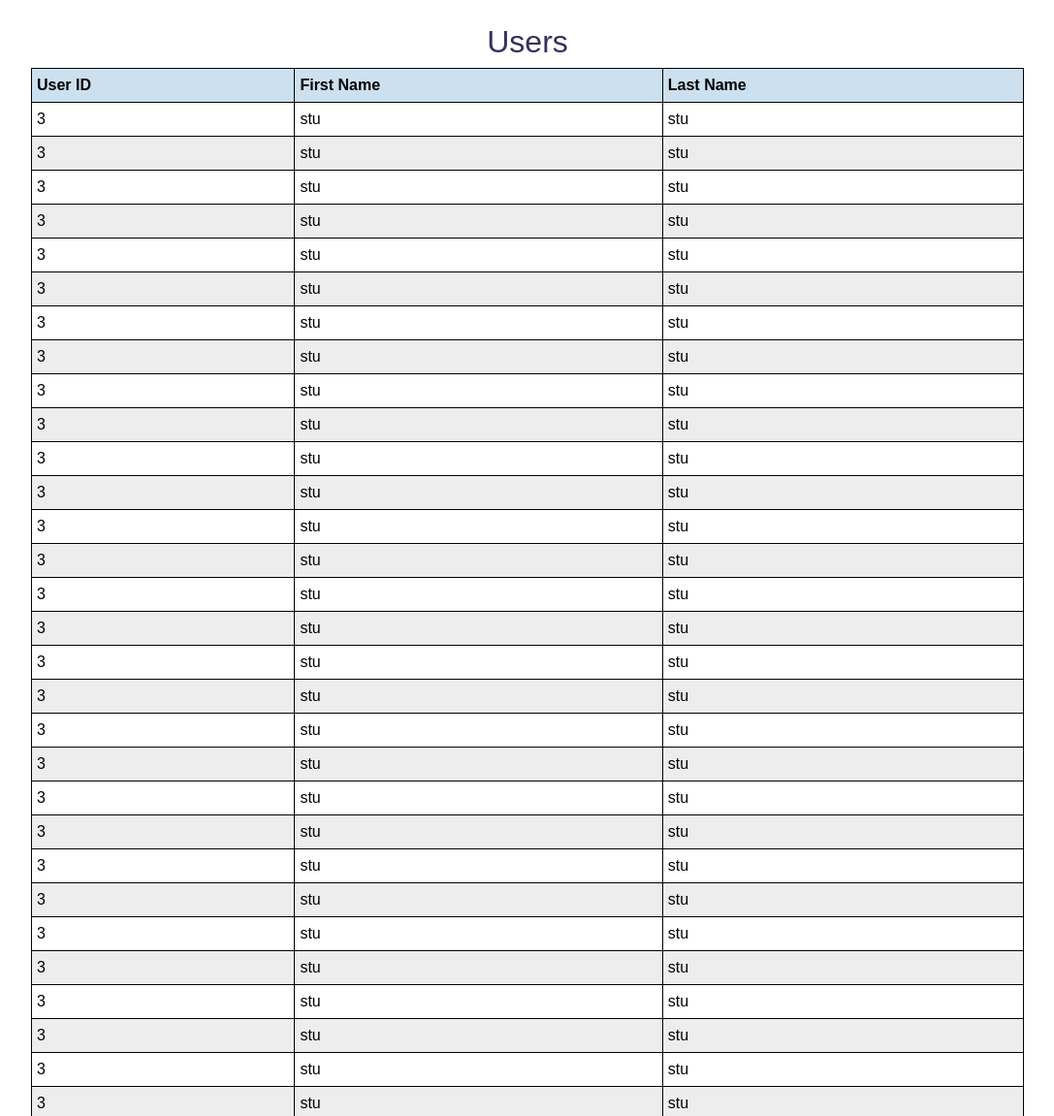
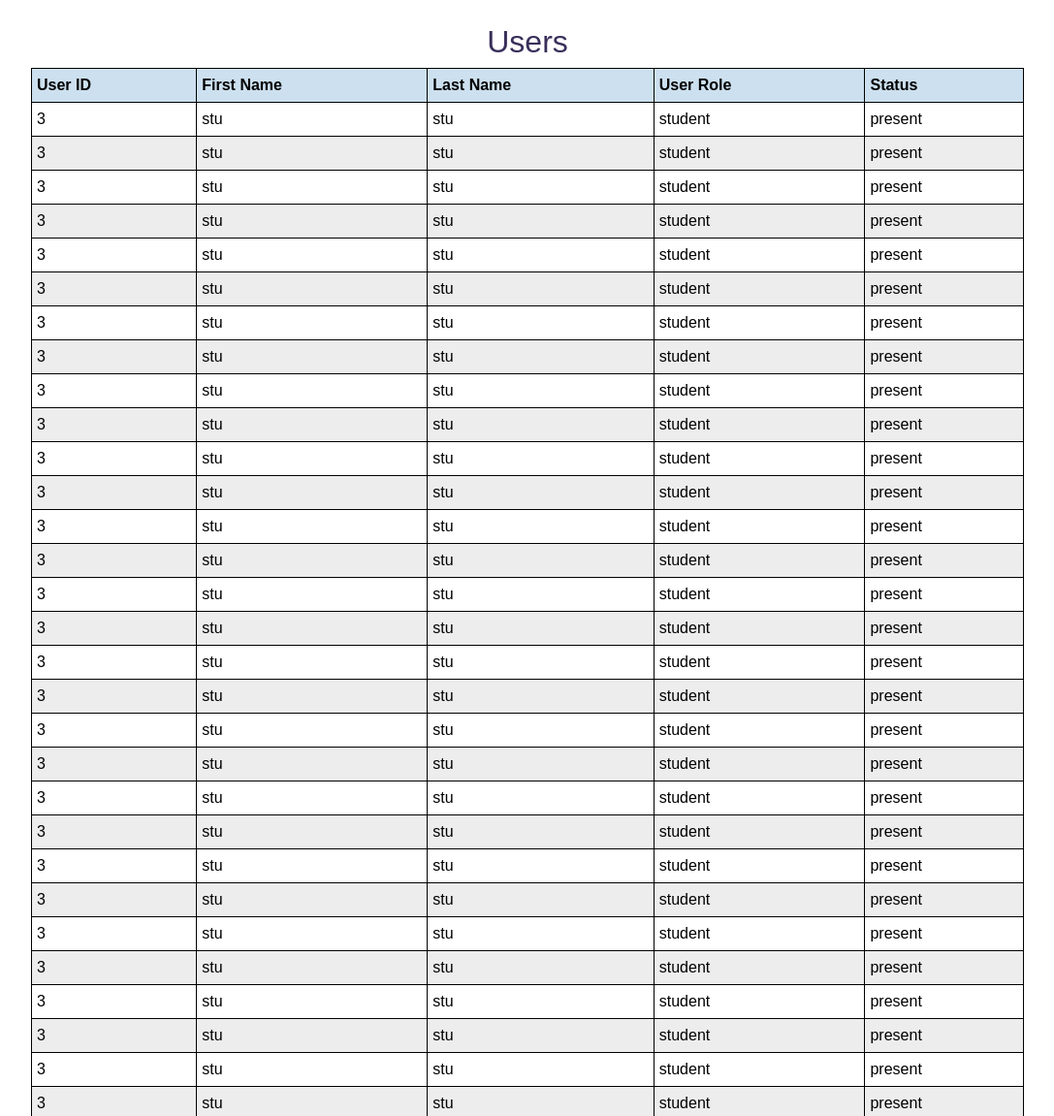
Before and after one commit to YueYingLee/VeriFace, a Flask app: page /viewAttendance/1 in a window 1280 px wide. Shown: the part 161-1312 px from the top of the page at 97% size, without its empty margins (96-1183 px from the left). Run offline with Flask 3, Linux system fonts and the light colour scheme; a user stored in the database is signed in; data comes from the database, SQL or seed files in the repository; tables that the repository leaves empty hold one stand-in row (values such as "Sample post"); some libraries are stand-ins or nearby versions.

Commit message:
Modified add events so prof can register users when adding events, modified view attendance front end to see their status on respective event

```diff
--- a/app/forms.py
+++ b/app/forms.py
@@ -2,7 +2,7 @@ from flask_wtf import FlaskForm
 from flask import render_template
 from wtforms import StringField, PasswordField, SubmitField, FileField, validators
 from wtforms.validators import DataRequired, EqualTo
-from wtforms.fields import DateField, TimeField, SelectField
+from wtforms.fields import DateField, TimeField, SelectField, SelectMultipleField
 from datetime import datetime
 
 class LoginForm(FlaskForm):
@@ -52,6 +52,7 @@ class AddEventsForm(FlaskForm):
     eventName = StringField('Event Name', validators=[DataRequired(), validators.Length(max=32)], render_kw={"placeholder": "Event A"})
     date = DateField('Date', format='%Y-%m-%d', default=datetime.now() )
     time = TimeField('Time', format='%H:%M', default=datetime.now())
+    users = SelectMultipleField('Add Users', coerce=int)  # Multi-select for users
     submit = SubmitField('Submit')
 
 class ViewEventsForm(FlaskForm):
--- a/app/models.py
+++ b/app/models.py
@@ -31,6 +31,7 @@ class User(db.Model, UserMixin):
 
     # events = db.relationship('Event', backref='user')
     # students = db.relationship('Attendance', backref='user')
+
 
     def set_password(self, password):
         self.password = generate_password_hash(password)
@@ -70,7 +71,7 @@ class Attendance(db.Model, UserMixin):
     id = db.Column(db.Integer, primary_key=True)
     eventID = db.Column(db.Integer, db.ForeignKey('event.id'), nullable=False)
     userID = db.Column(db.Integer, db.ForeignKey('user.id'), nullable=False)
-    status = db.Column(db.String(50), nullable=False)  # "present" or "absent"
+    status = db.Column(db.String(50), nullable= False, default= "absent")  # "present" or "absent"
     # timestamp = db.Column(db.DateTime, default=datetime.utcnow)
 
     def __repr__(self):
--- a/app/routes.py
+++ b/app/routes.py
@@ -61,11 +61,12 @@ def index():
 
     # made it so when student logs in they auto get checked into event 1 --> for testing and causes duplicates
     # so when we do actual attendance we need to query and make sure user has not registered for event and then add to db, if they already in event then dont add/do anything
-   '''
+
     if current_user.act_role == 'student':
-        attendance = Attendance(eventID=1, userID=current_user.id, status='present')
+        attendance = Attendance(eventID=1, userID=current_user.id, status='absent')
         db.session.add(attendance)
         db.session.commit()
+    '''
     form = HomeForm()
     return render_template('index.html', form = form, current_user_role = current_user_role)
 
@@ -83,12 +84,33 @@ def addEvents():
     if not current_user.is_authenticated:
         flash("You aren't logged in yet!")
         return redirect('/')
+
+    #Only professors and staff can add events; validations checks here
+    if current_user.act_role not in ['professor', 'staff']:
+        flash("You do not have permission to add events.")
+        return redirect('/index')
     form = AddEventsForm()
+
+    #query users who can be registed to events
+    users = User.query.filter(User.act_role.in_(['student', 'guest'])).all()
+    form.users.choices = [(user.id, user.username) for user in users]  # Populate users field dynamicallyrm
     if form.validate_on_submit():
         user = User.query.filter_by(username=current_user.username).first()
         new = Event(hostId = user.id, eventName = form.eventName.data, date = form.date.data, time = form.time.data)
+
+        selected_users_id = form.users.data
+        selected_users = User.query.filter(User.id.in_(selected_users_id)).all()
+        new.users.extend(selected_users)  #scroll
         db.session.add(new)
         db.session.commit()
+
+        for selected_user_id in selected_users_id:
+            attend = Attendance.query.filter_by(eventID= new.id, userID=selected_user_id).first()
+            if attend is None: #check if user is not added then add them to attendance table
+                attendance = Attendance(eventID=new.id, userID=selected_user_id, status='absent')
+                db.session.add(attendance)
+                db.session.commit()
+
         return redirect("/viewEvents")
     return render_template('addEvents.html', form = form)
 
@@ -115,7 +137,6 @@ def attendance(id):
     form = AttendanceForm()
     event = Event.query.get(id)
     user = User.query.filter_by(username=current_user.username).first()
-
     return render_template('attendance.html', form = form, user = user, event = event)
 
 @myapp_obj.route("/viewAttendance/<int:id>", methods=['GET', 'POST'])
@@ -125,12 +146,12 @@ def viewAttendance(id):
         return redirect('/')
     form = viewAttendanceForm()
     event = Event.query.get(id)
-    # a = Attendance.query.filter_by(eventID = event.id) for getting attendance times when user gets scanned
+    a = Attendance.query.filter_by(eventID = event.id) #for getting attendance times when user gets scanned
     attendances = Attendance.query.filter_by(eventID=event.id).all()
 
     users = [User.query.get(attendance.userID) for attendance in attendances]
 
-    return render_template('viewAttendance.html', form = form, users = users)
+    return render_template('viewAttendance.html', form = form, users = users, a = a)
 
 @myapp_obj.route("/ApprovePicture/<int:id>")
 def ApprovePicture(id): #get user id of the user is getting approved
@@ -235,7 +256,7 @@ def register():
                     roleApprove = 0,
                     reg_role = form.reg_role.data,
                     act_role = 'guest',
-                    rfid = 1233296 #manually set this for now
+                    rfid = 1233295 #manually set this for now
                 )
                 new.set_password(form.password.data)
                 db.session.add(new)
--- a/app/templates/addEvents.html
+++ b/app/templates/addEvents.html
@@ -49,6 +49,12 @@
         {{form.time (class= "DateTimeField")}}
       </div>
 
+      <div class="form-group">
+        <br>
+        {{ form.users.label }}
+        {{ form.users(class="form-control", multiple="multiple") }}
+    </div>
+
       <p>{{form.submit()}}</p>
       </div>
       </div>
--- a/app/templates/viewAttendance.html
+++ b/app/templates/viewAttendance.html
@@ -35,15 +35,23 @@
       <th>User ID</th>
       <th>First Name </th>
       <th>Last Name </th>
+      <th>User Role</th>
+      <th>Status</th>
     </tr>
   </thread>
   <tbody>
+    {%for a in a%}
     {%for users in users%}
     <tr>
+      {% if a.userID == users.id %}
         <td> {{users.id}}</td>
         <td> {{users.fname}}</td>
         <td> {{users.lname}}</td>
+        <td> {{users.act_role}}</td>
+        <td> {{a.status}} </td>
+        {%endif%}
     </tr>
+    {% endfor %}
     {% endfor %}
   </tbody>
 </table>
```
